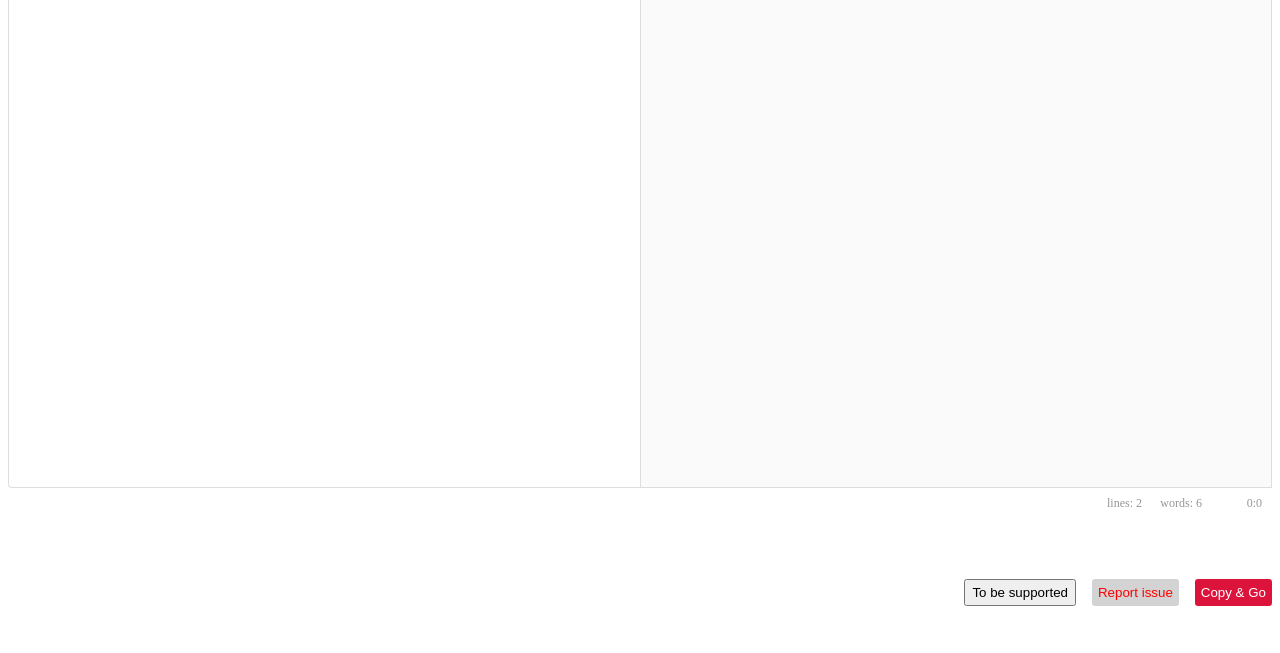
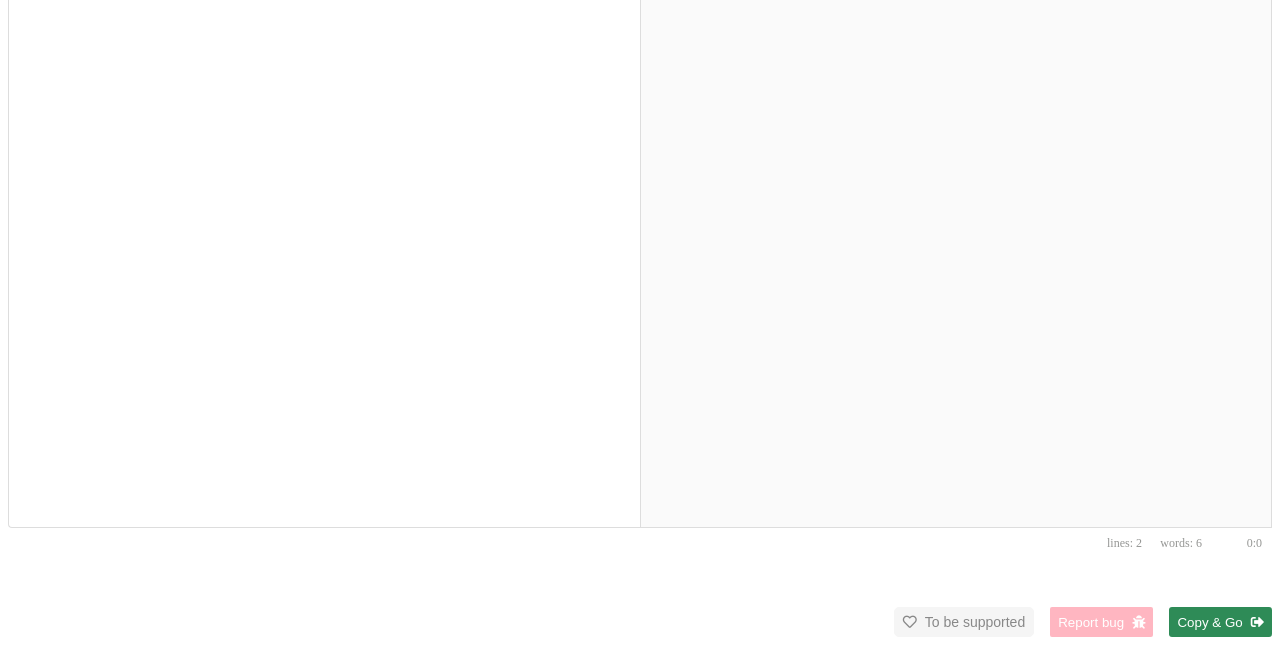
Before and after one commit to SmokedSalmon/markdown_editor, a plain HTML site: page index.html in a window 1280 px wide. Shown: the part 170-823 px from the top of the page. Before the commit the page ends 800 px from the top, so only its background shows below. Drawn offline with Linux system fonts and the light colour scheme; no server answers.

Commit message:
tips and to-be-supported messages

```diff
--- a/assets/js/editor_methods.js
+++ b/assets/js/editor_methods.js
@@ -92,9 +92,7 @@ function prepareGuideMenu() {
 
 /* Other customized actions */
 function newParagraph(editor) {
-  const cursorEnd = editor.codemirror.getCursor('to')
-  editor.codemirror.doc.replaceRange('\n\n', cursorEnd);
-  editor.codemirror.doc.replaceSeletion(cursorEnd);
+  editor.codemirror.doc.replaceRange('\n\n', editor.codemirror.getCursor('to'));
   editor.codemirror.focus();
 }
 
@@ -145,3 +143,38 @@ function prepareControlPanel() {
       }
   });
 }
+
+function comingSoonMessage() {
+  const comingSoonAnchor = document.getElementById('coming-soon');
+  const comingSoonPopup = document.getElementById('coming-soon-popup');
+  comingSoonPopup.parentElement.removeChild(comingSoonPopup);
+  comingSoonAnchor.appendChild(comingSoonPopup);
+  Popper.createPopper(comingSoonAnchor, comingSoonPopup, {
+    placement: 'top-start',
+    modifiers: [{ name: 'offset', options: { offset: [0, -5] } }],
+  });
+}
+
+function newLineNewParagraphTip() {
+  const newLineButton = document.querySelector('button.new-line');
+  const newLinePopup = document.getElementById('new-line-tip');
+  Popper.createPopper(newLineButton, newLinePopup, {
+    placement: 'bottom-start',
+    modifiers: [{ name: 'offset', options: { offset: [0, 10] } }],
+  });
+  newLineButton.addEventListener('click', () => {
+    newLinePopup.classList.add('visible');
+    setTimeout(() => newLinePopup.classList.remove('visible'), 2000)
+  })
+  const newParagraphButton = document.querySelector('button.new-paragraph');
+  const newParagraphPopup = document.getElementById('new-paragraph-tip');
+  Popper.createPopper(newParagraphButton, newParagraphPopup, {
+    placement: 'bottom-start',
+    modifiers: [{ name: 'offset', options: { offset: [0, 10] } }],
+  });
+  newParagraphButton.addEventListener('click', () => {
+    newParagraphPopup.classList.add('visible');
+    setTimeout(() => newParagraphPopup.classList.remove('visible'), 2000)
+  })
+
+}
--- a/assets/js/main.js
+++ b/assets/js/main.js
@@ -106,7 +106,11 @@ window.onload = function () {
 
     prepareGuideMenu();
 
-    prepareControlPanel()
+    prepareControlPanel();
+
+    comingSoonMessage();
+
+    newLineNewParagraphTip();
 
     // show side-by-side
     editor.toggleSideBySide();
--- a/assets/style/style.css
+++ b/assets/style/style.css
@@ -2,6 +2,7 @@
     background: white;
     padding: 0.5rem;
     border: 1px solid lightgray;
+    font-family: Arial, Helvetica, sans-serif;
 }
 
 
@@ -88,26 +89,73 @@ button.heading.set, button.heading.set:hover { background: none };
 
 /* Control panel */
 div.bottom-panel button#copy-and-go {
-    background: crimson;
+    background: seagreen;
     color: white;
     border: none;
     border-radius: 3px;
-    padding: 6px;
+    padding: 6px 8px;
     cursor: pointer;
 }
 
 div.bottom-panel button#report-issue {
-    background: lightgrey;
-    color: red;
     border: none;
-    border-radius: 3px;
-    padding: 6px;
+    background: lightpink;
+    color: white;
+    border-radius: 2px;
+    padding: 6px 8px;
     cursor: pointer;
 }
 div.bottom-panel button#copy-and-go:hover,
 div.bottom-panel button#report-issue:hover {
     filter:brightness(.9);
 }
+div.bottom-panel .icon-start { margin-inline-end: 0.5rem; }
+div.bottom-panel .icon-end { margin-inline-start: 0.5rem; }
+
+/* Coming-soon message */
+div#coming-soon {
+    font-size: 14px;
+    font-family: Arial, Helvetica, sans-serif;
+    cursor: default;
+    padding: 6px 8px;
+    border-width: 1px;
+    border-style: solid;
+    border-color: #F5F5F5;
+    color: #888888;
+    border-radius: 5px;
+    height: 30px;
+    box-sizing: border-box;
+    background: #F5F5F5;
+}
+div#coming-soon:hover {
+    background: #F5F5F5;
+}
+div#coming-soon:hover div#coming-soon-popup { visibility: visible; }
+div#coming-soon-popup {
+    visibility: hidden;
+    z-index: -1;
+    background: #F5F5F5;
+    border: 0;
+}
+div#coming-soon-popup ul {
+    padding-inline-start: 10px;
+    margin-block: 5px;
+}
+
+/* new-line tip */
+div#new-line-tip, div#new-paragraph-tip {
+    visibility: hidden;
+    z-index: 100;
+    background: #F5F5F5;
+    border: 0;
+    font-size: 10px;
+    color: gray;
+    cursor: default;
+}
+div#new-line-tip.visible, div#new-paragraph-tip.visible {
+    visibility: visible;
+}
+div#new-line-tip .highlight, div#new-paragraph-tip .highlight { font-size: 12px; color: black; font-weight: 700 }
 
 /* Page layout */
 body {
@@ -125,7 +173,7 @@ body div.EasyMDEContainer {
     align-content: baseline;
 }
 div.CodeMirror, div.editor-preview {
-    min-height: 75vh;
+    min-height: 80vh;
     max-height: 85vh;
 }
 div.bottom-panel {
--- a/index.html
+++ b/index.html
@@ -12,9 +12,9 @@
 <body>
     <textarea id="editing-area"></textarea>
     <div class="bottom-panel">
-        <button role="button" id="copy-and-go">Copy & Go</button>
-        <button role="button" id="report-issue">Report issue</button>
-        <button role="button" id="todos">To be supported</button>
+        <button role="button" id="copy-and-go">Copy & Go<i class="fa fa-sign-out-alt icon-end"></i></button>
+        <button role="button" id="report-issue">Report bug<i class="fa fa-bug icon-end"></i></button>
+        <div id="coming-soon"><i class="far fa-heart icon-start"></i>To be supported</div>
     </div>
     <div id="draw-table-popup" class="popup">
         <table class="draw-table-mockup">
@@ -39,5 +39,15 @@
         <p><a href="https://www.markdownguide.org/basic-syntax/">Markdown Basics</a></p>
         <p><a href="https://www.markdownguide.org/extended-syntax/#tables">Extended Markdown Guide</a></p>
     </div>
+    <div id="coming-soon-popup" class="popup">
+        <ul>
+            <li>高级table功能， 如对齐</li>
+            <li>直接从Github文件页提取内容至此页编辑</li>
+            <li>HTML粘贴转换， 能快速拷贝现有页面, 比如Confluence页内容</li>
+        </ul>
+    </div>
+
+    <div id="new-line-tip" class="popup">Press <span class="highlight">2 SPACE &#x237D + RETURN &#x2B90</span> = Markdown newline</div>
+    <div id="new-paragraph-tip" class="popup">Press <span class="highlight">RETURN &#x2B90 x 2</span> = Markdown new paragraph</div>
 </body>
 </html>
```
